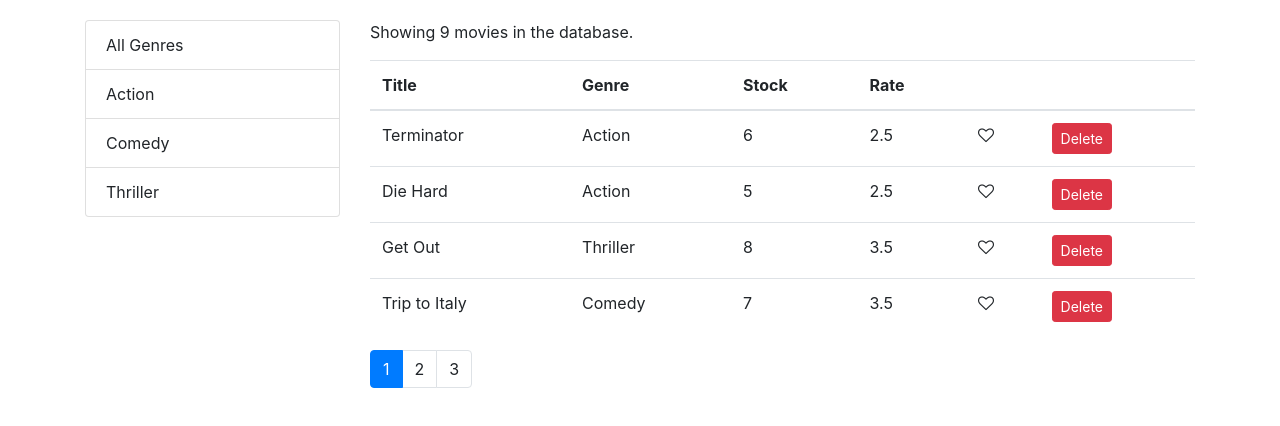
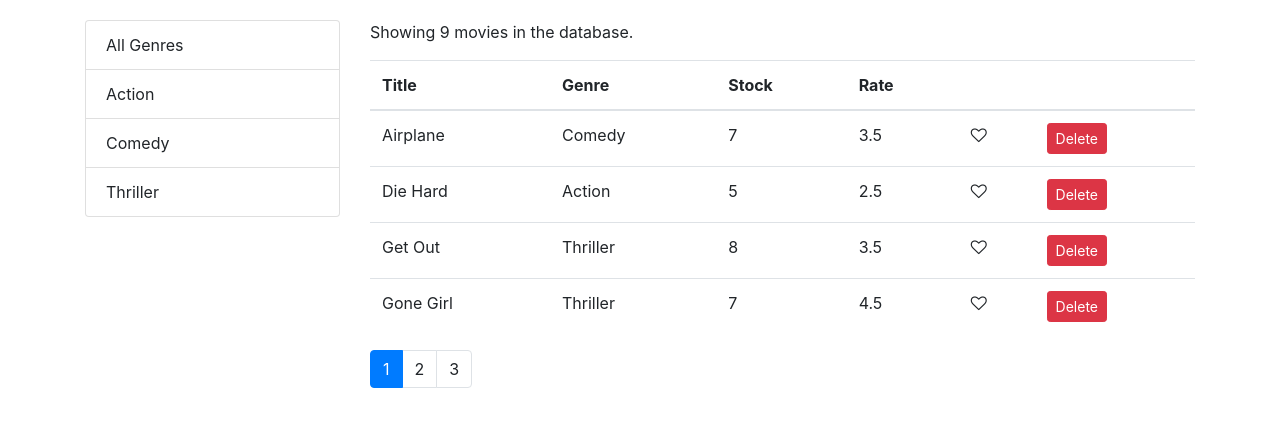
Before and after one commit to cameronRomo/react-counter, a React (Create React App) app: page / in a window 1280 px wide. Shown: the top 426 px of the page. Built offline with nearby package versions, Linux system fonts and the light colour scheme.

Commit message:
Move sort responsibility

```diff
--- a/src/components/Movies.jsx
+++ b/src/components/Movies.jsx
@@ -14,6 +14,7 @@ class Movies extends Component {
     pageSize: 4,
     currentPage: 1,
     selectedGenre: "",
+    sortColumn: { path: "title", order: "asc" },
   };
 
   componentDidMount() {
@@ -54,8 +55,10 @@ class Movies extends Component {
     });
   };
 
-  handleSort = (path) => {
-    console.log("path :>> ", path);
+  handleSort = (sortColumn) => {
+    this.setState({
+      sortColumn,
+    });
   };
 
   render() {
@@ -63,6 +66,7 @@ class Movies extends Component {
     const {
       pageSize,
       currentPage,
+      sortColumn,
       genres,
       selectedGenre,
       movies: allMovies,
@@ -76,7 +80,13 @@ class Movies extends Component {
         ? _.filter(allMovies, (movie) => movie.genre._id === selectedGenre._id)
         : allMovies;
 
-    const movies = paginate(filteredMovies, currentPage, pageSize);
+    const sorted = _.orderBy(
+      filteredMovies,
+      [sortColumn.path],
+      [sortColumn.order]
+    );
+
+    const movies = paginate(sorted, currentPage, pageSize);
 
     return (
       <div className="row">
@@ -91,6 +101,7 @@ class Movies extends Component {
           <p>Showing {filteredMovies.length} movies in the database. </p>
           <MoviesTable
             movies={movies}
+            sortColumn={sortColumn}
             onLikeToggle={this.handleLike}
             onDelete={this.handleDelete}
             onSort={this.handleSort}
--- a/src/components/MoviesTable.jsx
+++ b/src/components/MoviesTable.jsx
@@ -1,16 +1,30 @@
-import React from "react";
+import React, { Component } from "react";
 import Like from "../common/Like";
 import _ from "lodash";
 
-const MoviesTable = ({ movies, onDelete, onLikeToggle, onSort }) => {
+class MoviesTable extends Component {
+  raiseSort = (path) => {
+    const sortColumn = { ...this.props.sortColumn };
+    if (sortColumn.path === path)
+      sortColumn.order = sortColumn.order === "asc" ? "desc" : "asc";
+    else {
+      sortColumn.path = path;
+      sortColumn.order = "asc";
+    }
+
+    this.props.onSort(sortColumn);
+  };
+
+  render() {
+    const { movies, onDelete, onLikeToggle } = this.props;
     return (
       <table className="table">
         <thead>
           <tr>
-          <th onClick={() => onSort("title")}>Title</th>
-          <th onClick={() => onSort("genre.name")}>Genre</th>
-          <th onClick={() => onSort("numberInStock")}>Stock</th>
-          <th onClick={() => onSort("dailyRentalRate")}>Rate</th>
+            <th onClick={() => this.raiseSort("title")}>Title</th>
+            <th onClick={() => this.raiseSort("genre.name")}>Genre</th>
+            <th onClick={() => this.raiseSort("numberInStock")}>Stock</th>
+            <th onClick={() => this.raiseSort("dailyRentalRate")}>Rate</th>
             <th></th>
             <th></th>
           </tr>
@@ -41,6 +55,7 @@ const MoviesTable = ({ movies, onDelete, onLikeToggle, onSort }) => {
         </tbody>
       </table>
     );
-};
+  }
+}
 
 export default MoviesTable;
```
Lines whose indentation alone changed are shown as unchanged.
